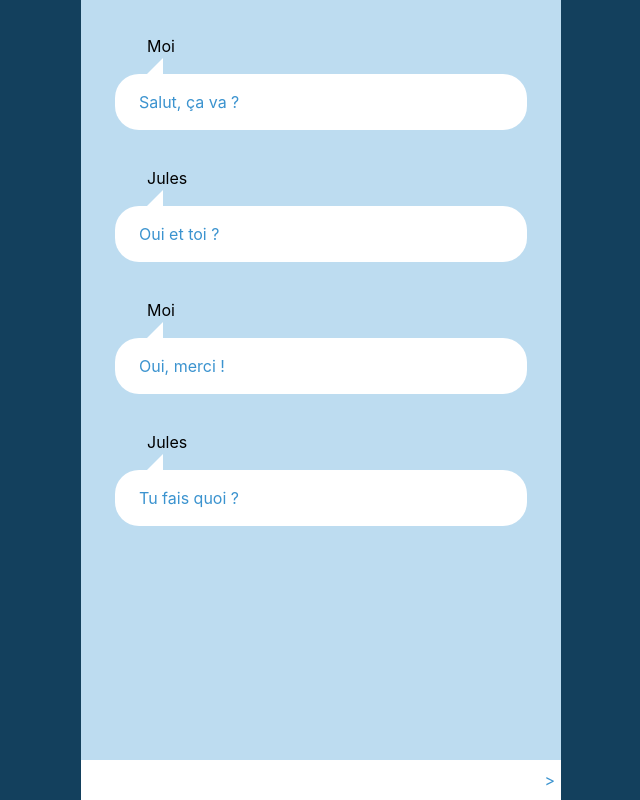
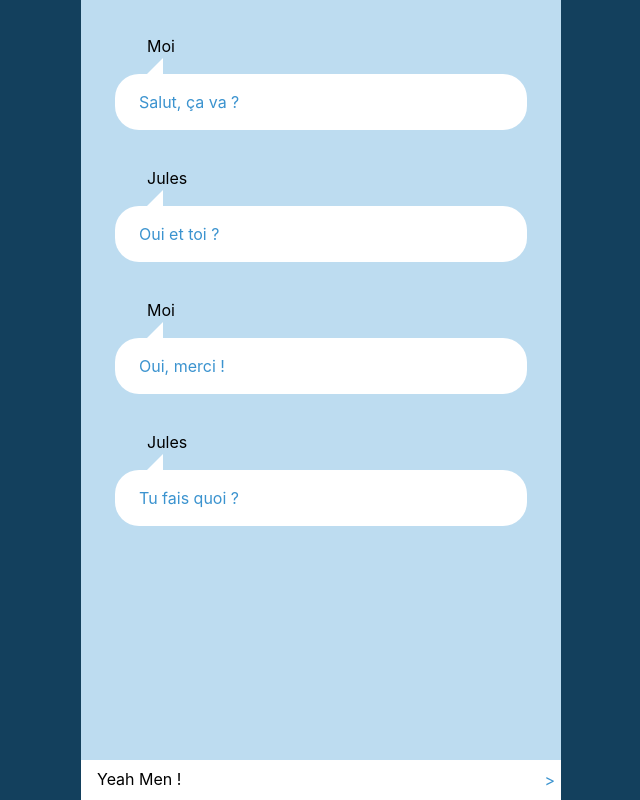
Before and after one commit to VinceBmmrt/ChatRoom-, a React (Vite) app: page / in a window 1280 px wide. Shown: the whole page, without its empty margins (319-959 px from the left). Built offline with nearby package versions, Linux system fonts and the light colour scheme.

Commit message:
Récupération de la valeur de mon input depuis mon store redux

```diff
--- a/src/components/Form/Form.scss
+++ b/src/components/Form/Form.scss
@@ -10,9 +10,10 @@
     height: 2.5rem;
     padding: 0 1rem;
     outline: none;
+    border-bottom: 2px solid transparent;
 
     &:focus {
-      border-bottom: 2px solid v.$text-blue;
+      border-bottom-color: v.$text-blue;
       color: v.$text-blue;
     }
   }
--- a/src/components/Form/Form.tsx
+++ b/src/components/Form/Form.tsx
@@ -1,9 +1,12 @@
+import { useAppSelector } from '../../hooks/redux';
 import './Form.scss';
 
 function Form() {
+  // Je récupère la valeur de mon input depuis mon store redux
+  const inputValue = useAppSelector((state) => state.chat.inputValue);
   return (
     <form className="form">
-      <input className="form__input" />
+      <input className="form__input" value={inputValue} />
       <button type="submit" className="form__button">
         &gt;
       </button>
--- a/src/store/reducers/chat.ts
+++ b/src/store/reducers/chat.ts
@@ -8,6 +8,7 @@ type Message = {
 
 type ChatState = {
   messages: Message[];
+  inputValue: string;
 };
 
 // De manière générale, on va toujours définir le type pour notre état initial.
@@ -35,6 +36,7 @@ const initialState: ChatState = {
       content: 'Tu fais quoi ?',
     },
   ],
+  inputValue: 'Yeah Men !',
 };
 
 // Pour créer mon reducer, je vais utiliser la fonction createSlice() de Redux Toolkit.
```
